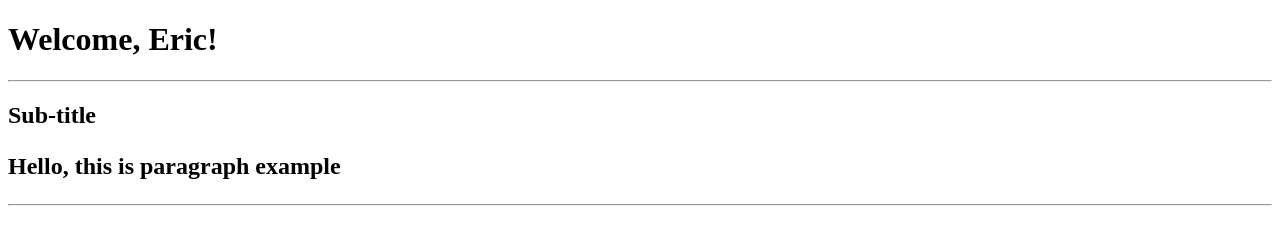
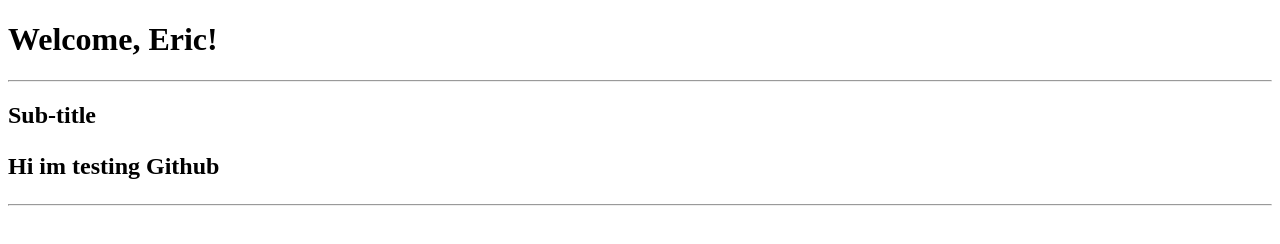
Before and after one commit to ericalvesfarias/site-bootstrap, a plain HTML site: page index.html in a window 1280 px wide. Drawn offline with Linux system fonts and the light colour scheme.

Commit message:
Fiz alteroçoes no codigo

```diff
--- a/index.html
+++ b/index.html
@@ -10,7 +10,7 @@
 	<h2>Sub-title</>
 
 	<p>
-		Hello, this is paragraph example
+		Hi im testing Github
 	</p>
 	<hr />
 
```
